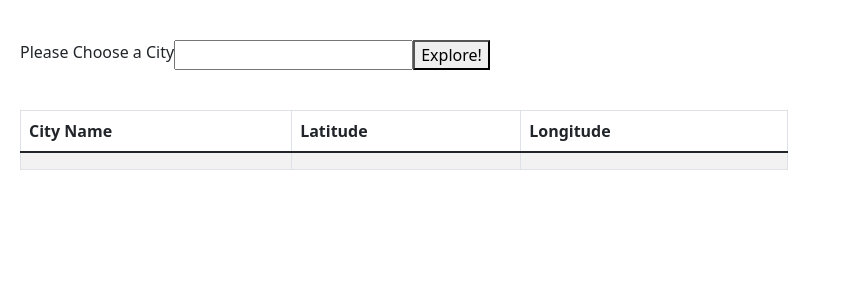
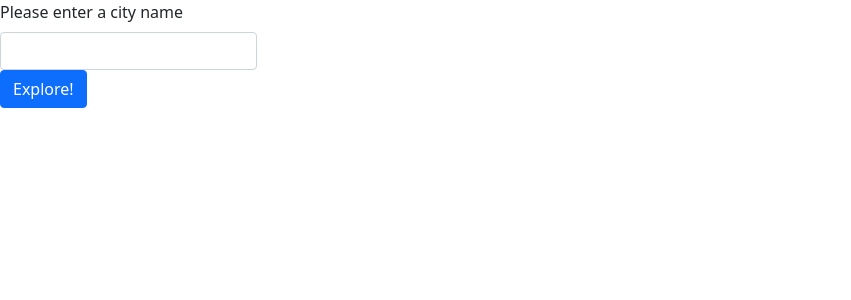
Before and after one commit to GuyFarley/city-explorer, a React (Create React App) app: page / in a window 1280 px wide. Shown: the top 300 px of the page, without its empty margins (0-851 px from the left). Built offline with nearby package versions, Linux system fonts and the light colour scheme.

Commit message:
Added weather component to render forecast to page

```diff
--- a/src/App.css
+++ b/src/App.css
@@ -37,26 +37,3 @@
     transform: rotate(360deg);
   }
 }
-
-form {
-  display: flex;
-  margin-left: 20px;
-  margin-top: 40px;
-  margin-bottom: 40px;
-}
-
-.table {
-  margin-left: 20px;
-  max-width: 60%;
-}
-
-.figure {
-  margin-left: 20px;
-  margin-top: 40px;
-}
-
-.figure img {
-  border-style: solid;
-  border-width: 2px;
-  border-color: black;
-}
--- a/src/App.js
+++ b/src/App.js
@@ -1,8 +1,14 @@
 import './App.css';
+import Weather from './Weather.js'
 import axios from 'axios';
 import React from 'react';
 import Table from 'react-bootstrap/Table'
 import Figure from 'react-bootstrap/Figure'
+import Alert from 'react-bootstrap/Alert'
+import Form from 'react-bootstrap/Form'
+import Button from 'react-bootstrap/Button'
+import Row from 'react-bootstrap/Row'
+import Col from 'react-bootstrap/Col'
 
 class App extends React.Component {
 
@@ -12,18 +18,22 @@ class App extends React.Component {
       city: '',
       cityLat: '',
       cityLon: '',
+      weatherData: [],
       showMap: false,
+      showTable: false,
       showWeather: false
     }
   }
 
   handleCitySubmit = async (e) => {
     e.preventDefault();
+    try {
       let url = `https://us1.locationiq.com/v1/search.php?key=${process.env.REACT_APP_LOCATION_API_KEY}&q=${this.state.city}&format=json`;
       let cityInfo = await axios.get(url);
 
       // let weatherURL = `${process.env.REACT_APP_SERVER}/weather?city_name=${this.state.city}`;
       let weatherURL = `https://gf-city-explorer-301d85.herokuapp.com/weather?city_name=${this.state.city}`;
+
       console.log(weatherURL);
       let weather = await axios.get(weatherURL);
       console.log(weather);
@@ -32,10 +42,17 @@ class App extends React.Component {
         cityName: cityInfo.data[0].display_name,
         cityLat: cityInfo.data[0].lat,
         cityLon: cityInfo.data[0].lon,
+        weatherData: weather,
         showMap: true,
+        showTable: true,
         showWeather: true
       });
-
+    } catch (error) {
+      this.setState({
+        error: true,
+        errorMessage: error.message
+      })
+    }
   }
 
   cityChange = (e) => {
@@ -44,17 +61,28 @@ class App extends React.Component {
     });
   }
 
-
   render() {
 
     return (
       <>
-        <form onSubmit={this.handleCitySubmit} >
-          <label htmlFor="cityName">Please Choose a City</label>
-          <input type="text" id="cityName" onChange={this.cityChange} />
-          <button type="submit">Explore!</button>
-        </form>
+        {this.state.error ?
+          <Alert key={'danger'} variant={'danger'}>
+            {this.state.errorMessage}
+          </Alert>
+          : null}
 
+        <Form onSubmit={this.handleCitySubmit}>
+          <Row className="align-items-center">
+            <Col xs="auto">
+              <Form.Label htmlFor="inputCity">Please enter a city name</Form.Label>
+              <Form.Control type="text" id="inputCity" onChange={this.cityChange} />
+              <Button variant="primary" type="submit">Explore!</Button>
+            </Col>
+          </Row>
+        </Form>
+
+        {
+          this.state.showTable ?
             <Table
               striped
               bordered
@@ -73,8 +101,10 @@ class App extends React.Component {
                   <td>{this.state.cityLon}</td>
                 </tr>
               </tbody>
-        </Table>
-        {this.state.showMap ?
+            </Table> : null
+        }
+        {
+          this.state.showMap ?
             <Figure>
               <Figure.Image
                 width={400}
@@ -85,8 +115,16 @@ class App extends React.Component {
               <Figure.Caption>
                 {this.state.cityName}
               </Figure.Caption>
-          </Figure> : null}
-
+            </Figure> : null
+        }
+        {
+          this.state.showWeather ?
+            <Weather
+              city={this.state.city}
+              cityLat={this.state.cityLat}
+              cityLon={this.state.cityLon}
+              weather={this.state.weatherData}
+            /> : null}
       </>
     );
   }
--- /dev/null
+++ b/src/Weather.js
@@ -0,0 +1,42 @@
+import axios from 'axios';
+import React from 'react';
+import Table from 'react-bootstrap/Table'
+
+class Weather extends React.Component {
+
+
+  render() {
+
+    return (
+
+      <Table
+        striped
+        bordered
+        hover>
+        <thead>
+          <tr>
+            <th>Date</th>
+            <th>Forecast</th>
+          </tr>
+        </thead>
+        <tbody>
+          <tr>
+            <td>{this.props.weather.data[0].date}</td>
+            <td>{this.props.weather.data[0].description}</td>
+          </tr>
+          <tr>
+            <td>{this.props.weather.data[1].date}</td>
+            <td>{this.props.weather.data[1].description}</td>
+          </tr>
+          <tr>
+            <td>{this.props.weather.data[2].date}</td>
+            <td>{this.props.weather.data[2].description}</td>
+          </tr>
+        </tbody>
+      </Table>
+    );
+  }
+}
+
+
+export default Weather;
```
Lines whose indentation alone changed are shown as unchanged.
